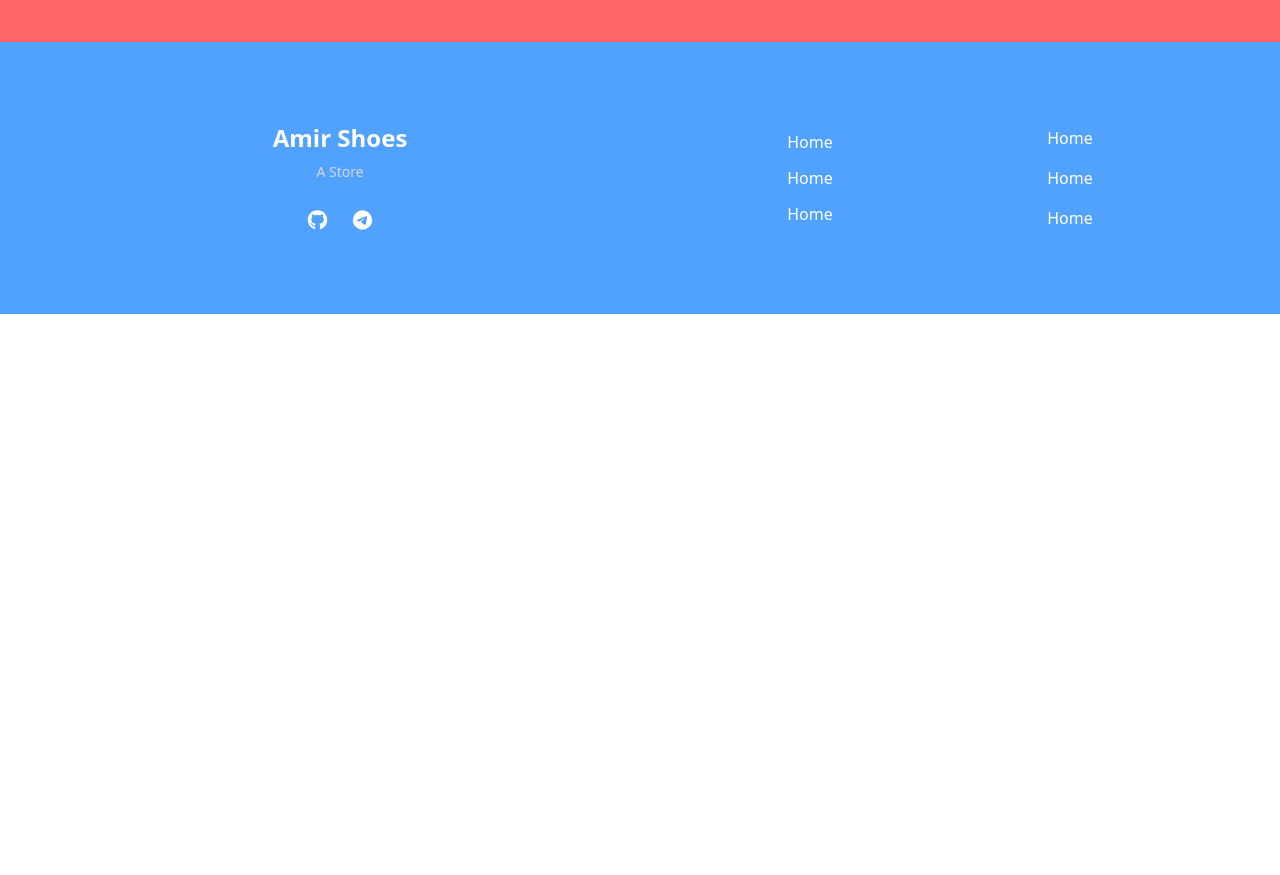
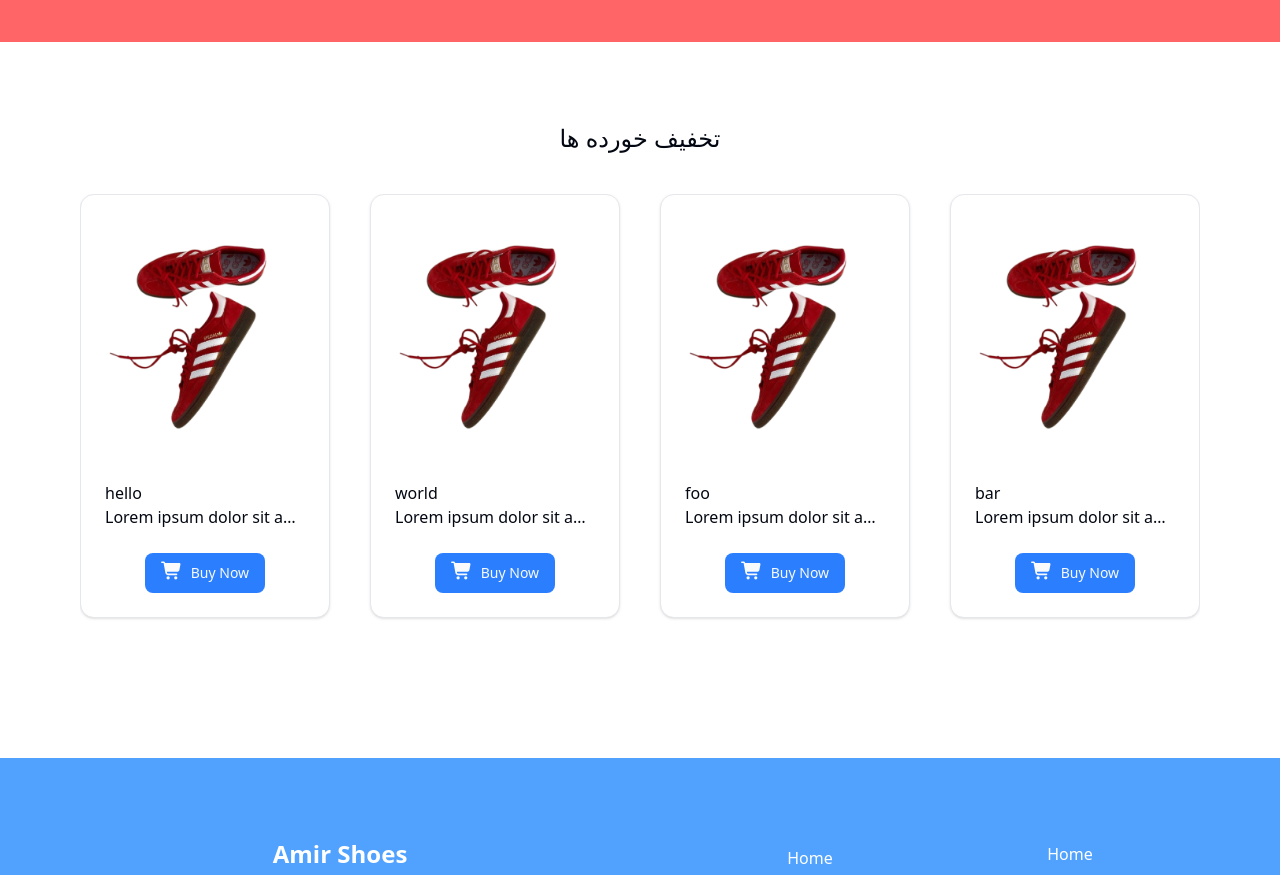
Before and after one commit to iamaloneforever/frontend, a Next.js app: page /home in a window 1280 px wide. Shown: the part 540-1415 px from the top of the page. Before the commit the page ends 854 px from the top, so only its background shows below. Built offline with nearby package versions, Linux system fonts and the light colour scheme.

Commit message:
Add ShowcaseProduct Component

```diff
--- a/app/globals.css
+++ b/app/globals.css
@@ -42,6 +42,7 @@
   --radius-lg: var(--radius);
   --radius-xl: calc(var(--radius) + 4px);
 }
+
 
 :root {
   --radius: 0.625rem;
--- /dev/null
+++ b/app/home/components/ShowcaseProduct.tsx
@@ -0,0 +1,76 @@
+"use client";
+import React from "react";
+import { Swiper, SwiperSlide } from "swiper/react";
+import "swiper/css";
+
+import { Zoom, Pagination, Autoplay } from "swiper/modules";
+import "swiper/css/pagination";
+
+import {
+  Card,
+  CardContent,
+  CardFooter,
+  CardHeader,
+} from "@/components/ui/card";
+import Image from "next/image";
+import { Button } from "@/components/ui/button";
+import { FontAwesomeIcon } from "@fortawesome/react-fontawesome";
+import { faCartShopping } from "@fortawesome/free-solid-svg-icons";
+
+interface ShowProductProps {
+    title:string
+}
+
+export default function ShowcaseProduct({title}:ShowProductProps) {
+  const items = ["hello", "world", "foo", "bar"];
+
+  return (
+    <div className="m-20">
+      <h1 className="text-center text-2xl mb-10">{title}</h1>
+      <Swiper
+        modules={[Zoom, Pagination, Autoplay]}
+        spaceBetween={50}
+        breakpoints={{
+          0: { slidesPerView: 1, spaceBetween: 10 },
+          640: { slidesPerView: 2, spaceBetween: 20 },
+          1024: { slidesPerView: 3, spaceBetween: 30 },
+          1280: { slidesPerView: 4, spaceBetween: 40 },
+        }}
+        zoom
+        pagination={{ clickable: true }}
+        autoplay={{ delay: 2000, pauseOnMouseEnter: true }}
+        className="!pb-15"
+      >
+        {items.map((item, id) => (
+          <SwiperSlide key={id}>
+            <Card >
+              <CardHeader>
+                <Image
+                  src={"/Hero.png"}
+                  width={300}
+                  height={200}
+                  alt="Hero Photo"
+                />
+              </CardHeader>
+              <CardContent>
+                <p>{item}</p>
+                <p className="truncate">
+                  Lorem ipsum dolor sit amet consectetur adipisicing elit.
+                  Perferendis, quasi? Eum, excepturi? Soluta recusandae tempore
+                  incidunt, nobis iure ab quia adipisci eveniet doloremque velit
+                  aspernatur, optio nihil pariatur, suscipit asperiores!
+                </p>
+              </CardContent>
+              <CardFooter className="flex justify-center">
+                <Button size="lg" className="bg-blue-500 hover:bg-blue-400">
+                  <FontAwesomeIcon icon={faCartShopping} size="lg" className="mb-1" />{" "}
+                  Buy Now
+                </Button>
+              </CardFooter>
+            </Card>
+          </SwiperSlide>
+        ))}
+      </Swiper>
+    </div>
+  );
+}
--- a/app/home/page.tsx
+++ b/app/home/page.tsx
@@ -1,10 +1,12 @@
 import React from 'react'
 import Hero from './components/Hero'
+import ShowcaseProduct from './components/ShowcaseProduct'
 
 export default function page() {
   return (
     <div>
         <Hero/>
+        <ShowcaseProduct title='تخفیف خورده ها'/>
     </div>
   )
 }
--- /dev/null
+++ b/components/ui/card.tsx
@@ -0,0 +1,92 @@
+import * as React from "react"
+
+import { cn } from "@/lib/utils"
+
+function Card({ className, ...props }: React.ComponentProps<"div">) {
+  return (
+    <div
+      data-slot="card"
+      className={cn(
+        "bg-card text-card-foreground flex flex-col gap-6 rounded-xl border py-6 shadow-sm",
+        className
+      )}
+      {...props}
+    />
+  )
+}
+
+function CardHeader({ className, ...props }: React.ComponentProps<"div">) {
+  return (
+    <div
+      data-slot="card-header"
+      className={cn(
+        "@container/card-header grid auto-rows-min grid-rows-[auto_auto] items-start gap-2 px-6 has-data-[slot=card-action]:grid-cols-[1fr_auto] [.border-b]:pb-6",
+        className
+      )}
+      {...props}
+    />
+  )
+}
+
+function CardTitle({ className, ...props }: React.ComponentProps<"div">) {
+  return (
+    <div
+      data-slot="card-title"
+      className={cn("leading-none font-semibold", className)}
+      {...props}
+    />
+  )
+}
+
+function CardDescription({ className, ...props }: React.ComponentProps<"div">) {
+  return (
+    <div
+      data-slot="card-description"
+      className={cn("text-muted-foreground text-sm", className)}
+      {...props}
+    />
+  )
+}
+
+function CardAction({ className, ...props }: React.ComponentProps<"div">) {
+  return (
+    <div
+      data-slot="card-action"
+      className={cn(
+        "col-start-2 row-span-2 row-start-1 self-start justify-self-end",
+        className
+      )}
+      {...props}
+    />
+  )
+}
+
+function CardContent({ className, ...props }: React.ComponentProps<"div">) {
+  return (
+    <div
+      data-slot="card-content"
+      className={cn("px-6", className)}
+      {...props}
+    />
+  )
+}
+
+function CardFooter({ className, ...props }: React.ComponentProps<"div">) {
+  return (
+    <div
+      data-slot="card-footer"
+      className={cn("flex items-center px-6 [.border-t]:pt-6", className)}
+      {...props}
+    />
+  )
+}
+
+export {
+  Card,
+  CardHeader,
+  CardFooter,
+  CardTitle,
+  CardAction,
+  CardDescription,
+  CardContent,
+}
--- a/package.json
+++ b/package.json
@@ -26,8 +26,10 @@
     "lucide-react": "^0.556.0",
     "motion": "^12.23.26",
     "next": "16.0.8",
+    "node-vibrant": "^4.0.3",
     "react": "19.2.1",
     "react-dom": "19.2.1",
+    "swiper": "^12.0.3",
     "tailwind-merge": "^3.4.0"
   },
   "devDependencies": {
```
Also changed, not shown: 1 other file (tests, documents, lock files or other folders).
